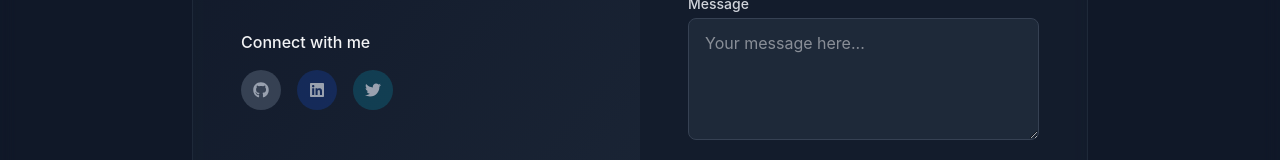
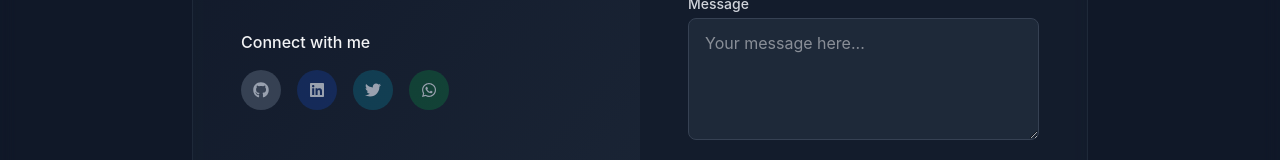
Before and after one commit to Udodirim5/zeirrow-dev, a Next.js app: page / in a window 1280 px wide. Shown: the part 3007-3167 px from the top of the page. Built offline with nearby package versions, Linux system fonts and the light colour scheme.

Commit message:
feat: Add WhatsApp contact option to Contact component

```diff
--- a/src/components/Contact.jsx
+++ b/src/components/Contact.jsx
@@ -1,6 +1,6 @@
 import { useState } from "react";
 import { motion } from "framer-motion";
-import { FaGithub, FaLinkedin, FaTwitter } from "react-icons/fa";
+import { FaGithub, FaLinkedin, FaTwitter, FaWhatsapp } from "react-icons/fa";
 import { FiMail } from "react-icons/fi";
 import { myInfo } from "../../data/data";
 import toast from "react-hot-toast";
@@ -31,6 +31,12 @@ const Contact = () => {
       bg: "bg-cyan-500/20",
       url: myInfo.contact.twitter,
     },
+    {
+      icon: <FaWhatsapp />,
+      color: "hover:text-green-400",
+      bg: "bg-green-500/20",
+      url: `https://wa.me/${myInfo.contact.phone}`,
+    }
   ];
 
   const handleSubmit = async (e) => {
```
